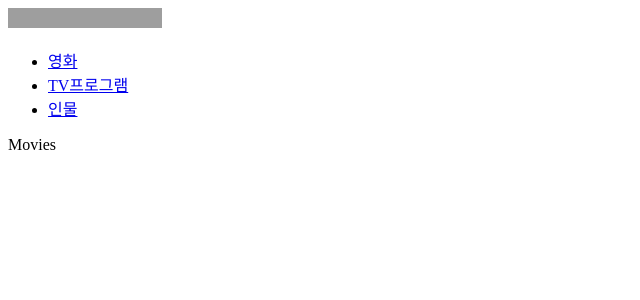
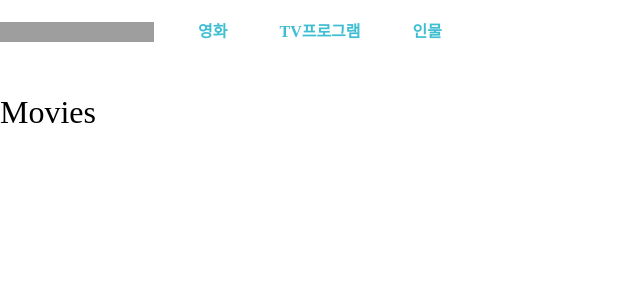
Before and after one commit to mjlee0509/React-Project-3, a React (Create React App) app: page /movie in a window 1280 px wide. Shown: the top 300 px of the page, without its empty margins (0-640 px from the left). Built offline with nearby package versions, Linux system fonts and the light colour scheme; grey boxes are pictures that could not be loaded.

Commit message:
영화 앱 만들기 II #3. 간단한 CSS 스타일링

```diff
--- a/src/App.js
+++ b/src/App.js
@@ -9,7 +9,7 @@
 
 function App() {
   return (
-    <div className="App">
+    <div className="root-wrap">
       <BrowserRouter>
       <Header /> {/* Routing의 영향을 받지 않고 고정시키고 싶은 컴포넌트는 Routes 태그 밖으로 */}
       <Routes>
--- a/src/components/Header.jsx
+++ b/src/components/Header.jsx
@@ -6,7 +6,7 @@
     <div className='header-container'>
         <div className='header-wrap'>
             <div className='header-left'>
-                <Link to="/">
+                <Link style={{display: "flex", alignItems: "center"}} to="/">
                     <img
                     style={{width: "154px", height: "20px"}}
                     src="https://www.themoviedb.org/assets/2/v4/logos/v2/blue_short-8e7b30f73a4020692ccca9c88bafe5dcb6f8a62a4c6bc55cd9ba82bb2cd95f6c.svg"
--- /dev/null
+++ b/src/index.css
@@ -0,0 +1,46 @@
+@import 'reset.css';
+
+.root-wrap {
+    position: absolute;
+    top: 0;
+    bottom: 0;
+    width: 100%;
+}
+
+.header-container {
+    background-color: transparent;
+}
+
+.header-wrap {
+    height: 64px;
+    max-width: 1400px;
+    margin: 0 auto;
+    display: flex;
+    align-items: center;
+}
+
+.header-left {
+    display: flex;
+}
+
+.header-left ul {
+    display: flex;
+}
+
+.header-left li {
+    margin-left: 36px;
+    padding: 8px;
+}
+
+.header-nav-item {
+    color: #3ebed1;
+    text-decoration: none;
+    font-weight: 600;
+}
+
+/* NotFound 페이지 스타일링 */
+.page-container {
+    max-width: 1400px;
+    margin: 0 auto;
+    padding: 32px 0;
+}
--- a/src/index.js
+++ b/src/index.js
@@ -1,6 +1,8 @@
 import React from 'react';
 import ReactDOM from 'react-dom/client';
 import App from './App';
+
+import './index.css';
 
 const root = ReactDOM.createRoot(document.getElementById('root'));
 root.render(
--- a/src/pages/Celebs.jsx
+++ b/src/pages/Celebs.jsx
@@ -2,6 +2,10 @@
 
 export default function Celebs() {
   return (
-    <div>Celebs</div>
+    <div
+    className='page-container'
+    style={{
+        fontSize: "32px"
+    }}>Celebs</div>
   )
 }
--- a/src/pages/Home.jsx
+++ b/src/pages/Home.jsx
@@ -2,6 +2,12 @@
 
 export default function Home() {
   return (
-    <div>Home</div>
+    <div
+    className='page-container'
+    style={{
+        fontSize: "32px"
+    }}>
+        Home
+    </div>
   )
 }
--- a/src/pages/Movies.jsx
+++ b/src/pages/Movies.jsx
@@ -2,6 +2,10 @@
 
 export default function Movies() {
   return (
-    <div>Movies</div>
+    <div
+    className='page-container'
+    style={{
+        fontSize: "32px"
+    }}>Movies</div>
   )
 }
--- a/src/pages/NotFound.jsx
+++ b/src/pages/NotFound.jsx
@@ -1,7 +1,38 @@
 import React from 'react'
+import { useNavigate } from 'react-router-dom'
 
 export default function NotFound() {
+
+    const navigate = useNavigate();
+
   return (
-    <div>NotFound</div>
+    <div className='page-container'>
+        <div
+        style={{
+            marginTop: "64px",
+            fontSize: "48px",
+            fontWeight: "bold",
+            marginBottom: "32px"
+        }}>페이지를 찾을 수 없습니다
+        </div>
+
+        <div
+        style={{
+            fontSize: "32px",
+            lineHeight: "1.6",
+        }}>주소가 잘못되었거나, 더 이상 제공되지 않는 페이지입니다
+        </div>
+
+        <div
+        onClick={() => navigate('/')}
+        style={{
+            fontSize: "32px",
+            lineHeight: "1.6",
+            color: "red",
+            cursor: "pointer"
+        }}>✔️메인 페이지로 이동
+        </div>
+
+    </div>
   )
 }
--- a/src/pages/Tv.jsx
+++ b/src/pages/Tv.jsx
@@ -2,6 +2,9 @@
 
 export default function Tv() {
   return (
-    <div>Tv</div>
+    <div className='page-container'
+    style={{
+        fontSize: "32px"
+    }}>Tv</div>
   )
 }
--- /dev/null
+++ b/src/reset.css
@@ -0,0 +1,43 @@
+html, body, div, span, applet, object, iframe,
+h1, h2, h3, h4, h5, h6, p, blockquote, pre,
+a, abbr, acronym, address, big, cite, code,
+del, dfn, em, img, ins, kbd, q, s, samp,
+small, strike, strong, sub, sup, tt, var,
+b, u, i, center,
+dl, dt, dd, ol, ul, li,
+fieldset, form, label, legend,
+table, caption, tbody, tfoot, thead, tr, th, td,
+article, aside, canvas, details, embed,
+figure, figcaption, footer, header, hgroup,
+menu, nav, output, ruby, section, summary,
+time, mark, audio, video {
+	margin: 0;
+	padding: 0;
+	border: 0;
+	font-size: 100%;
+	font: inherit;
+	vertical-align: baseline;
+}
+/* HTML5 display-role reset for older browsers */
+article, aside, details, figcaption, figure,
+footer, header, hgroup, menu, nav, section {
+	display: block;
+}
+body {
+	line-height: 1;
+}
+ol, ul {
+	list-style: none;
+}
+blockquote, q {
+	quotes: none;
+}
+blockquote:before, blockquote:after,
+q:before, q:after {
+	content: '';
+	content: none;
+}
+table {
+	border-collapse: collapse;
+	border-spacing: 0;
+}
```
